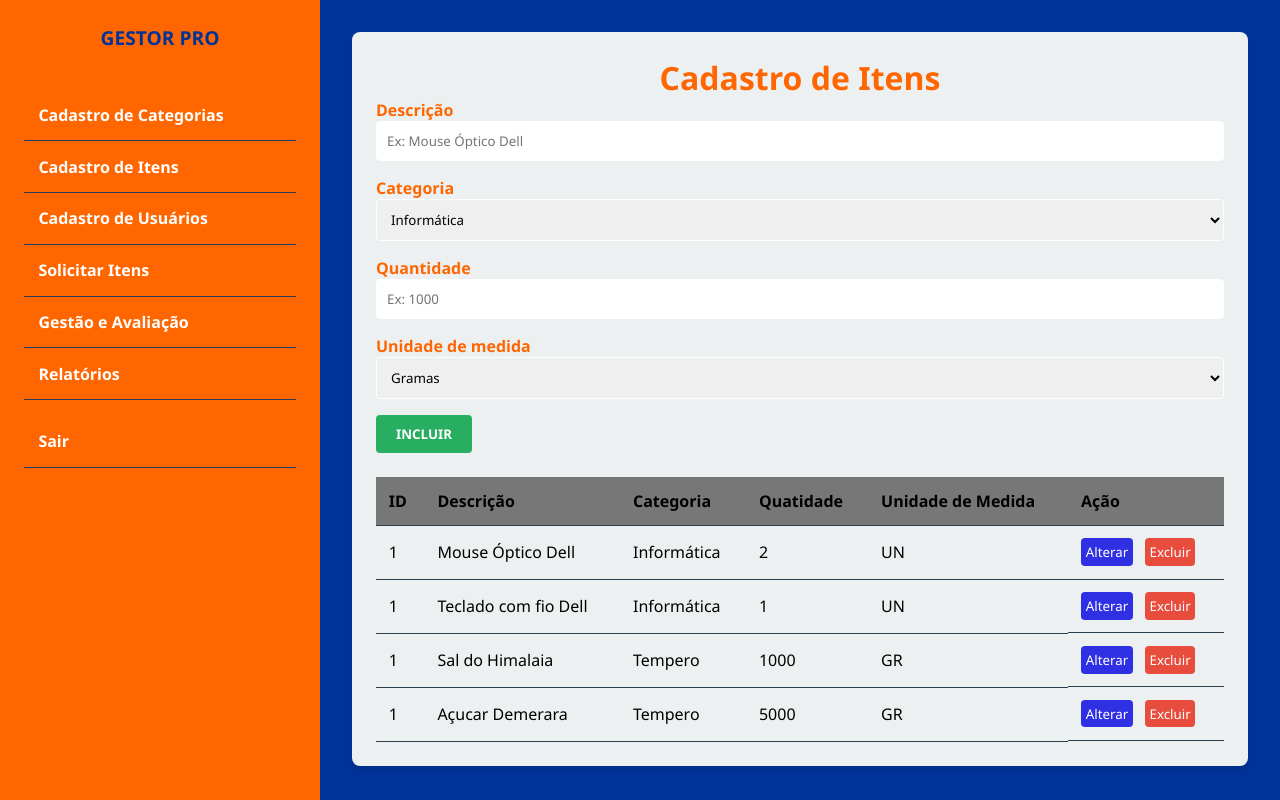
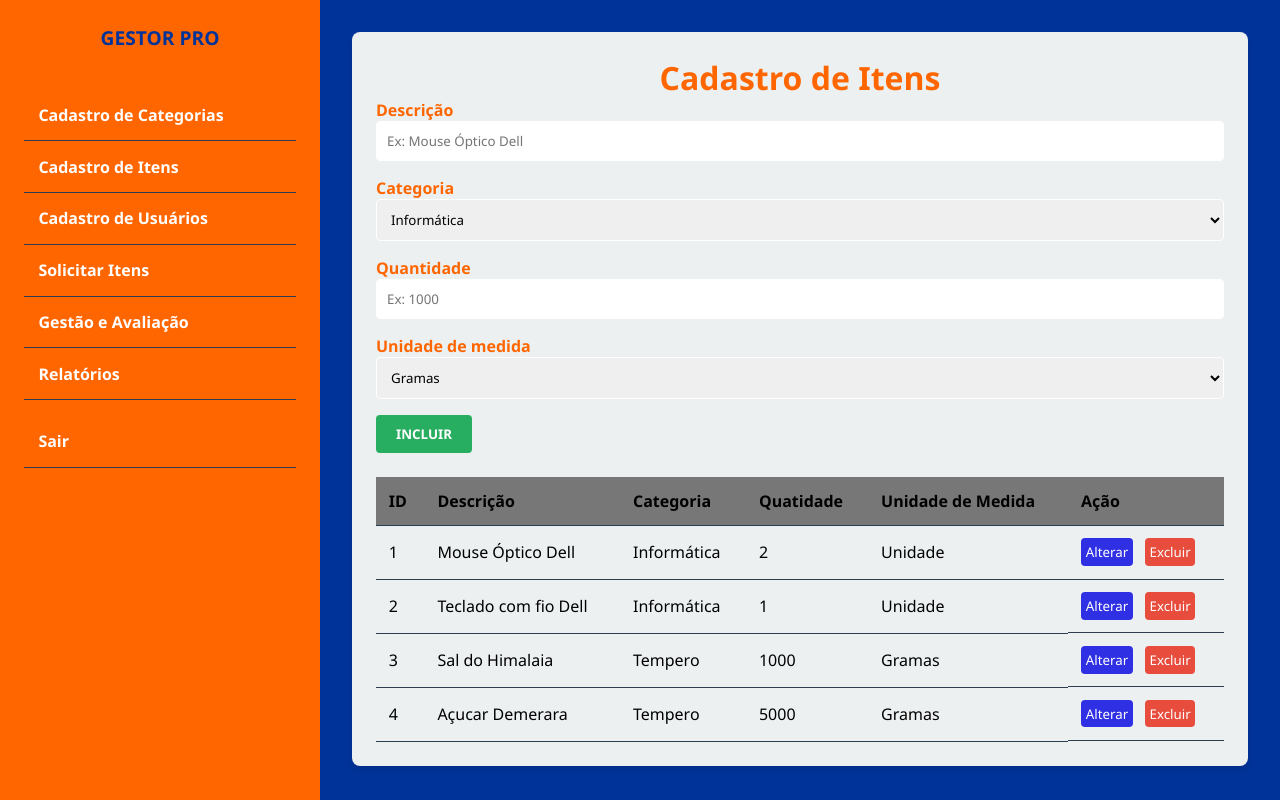
Before and after one commit to RuiShibukawa/StartupModelSenior, a PHP site: page /controller/itemController.php?acao=listAll in a window 1280 px wide. Run offline with PHP 8.4, Linux system fonts and the light colour scheme.

Commit message:
15-06-2026 dps

```diff
--- a/SistemaCompras/mocks/itens.json
+++ b/SistemaCompras/mocks/itens.json
@@ -1,6 +1,6 @@
 [
-    {"id": 1, "descricao" : "Mouse Óptico Dell", "categoria": {"id":1, "nome":"Informática"}, "quantidade": 2, "unidadeMedida": "UN"},
-    {"id": 1, "descricao" : "Teclado com fio Dell", "categoria": {"id":1, "nome":"Informática"}, "quantidade": 1, "unidadeMedida": "UN"},
-    {"id": 1, "descricao" : "Sal do Himalaia", "categoria": {"id":4, "nome":"Tempero"}, "quantidade": 1000, "unidadeMedida": "GR"},
-    {"id": 1, "descricao" : "Açucar Demerara", "categoria": {"id":4, "nome":"Tempero"}, "quantidade": 5000, "unidadeMedida": "GR"}
+    {"id": 1, "descricao" : "Mouse Óptico Dell", "categoria": {"id":1, "nome":"Informática"}, "quantidade": 2, "unidadeMedida": "Unidade"},
+    {"id": 2, "descricao" : "Teclado com fio Dell", "categoria": {"id":1, "nome":"Informática"}, "quantidade": 1, "unidadeMedida": "Unidade"},
+    {"id": 3, "descricao" : "Sal do Himalaia", "categoria": {"id":4, "nome":"Tempero"}, "quantidade": 1000, "unidadeMedida": "Gramas"},
+    {"id": 4, "descricao" : "Açucar Demerara", "categoria": {"id":4, "nome":"Tempero"}, "quantidade": 5000, "unidadeMedida": "Gramas"}
 ]
--- /dev/null
+++ b/SistemaCompras/mocks/solicitacao.json
@@ -0,0 +1,5 @@
+[
+    {"id": 1, "data": "17/05/2026", "status": "Espera" ,"usuario" : {"id": 1, "nome" : "João Silva", "cracha": "0123005", "nivelAcesso": 1}, "item": {"id": 1, "descricao" : "Mouse Óptico Dell", "categoria": {"id":1, "nome":"Informática"}, "quantidade": 2, "unidadeMedida": "Unidade"}, "turma": ""},
+    {"id": 2, "data": "17/05/2026", "status": "Compra", "usuario": {"id": 1, "nome" : "João Silva", "cracha": "0123005", "nivelAcesso": 1}, "item": {"id": 2, "descricao" : "Teclado com fio Dell", "categoria": {"id":1, "nome":"Informática"}, "quantidade": 1, "unidadeMedida": "Unidade"}, "turma": ""}
+
+]
--- a/SistemaCompras/view/formItem.php
+++ b/SistemaCompras/view/formItem.php
@@ -32,6 +32,9 @@
                     <select name="unidadeMedida-item" id="unidadeMedida-item">
                         <option value="">Gramas</option>
                         <option value="">Unidade</option>
+                        <option value="">Metros</option>
+                        <option value="">Quilos</option>
+                        <option value="">Litros</option>
                     </select>
                 </div>
 
```
Also changed, not shown: SistemaCompras/controller/solicitarItensController.php (+6 -6 lines).
